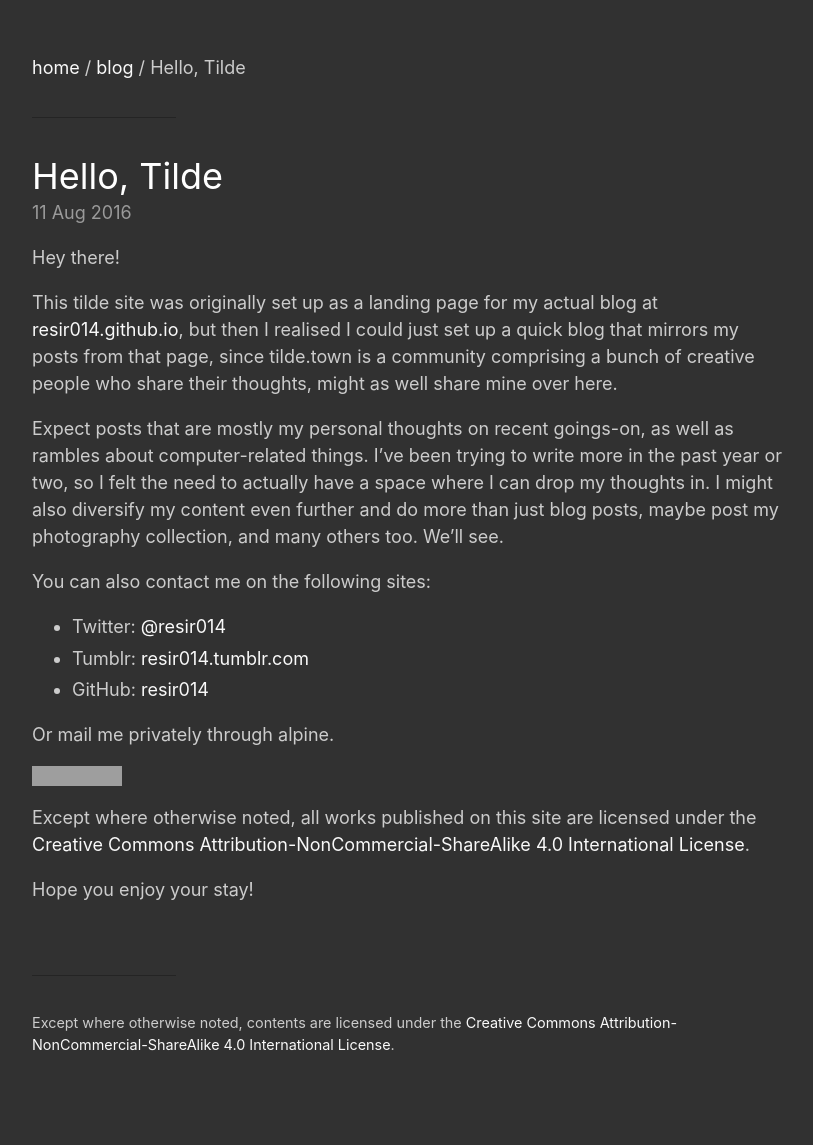
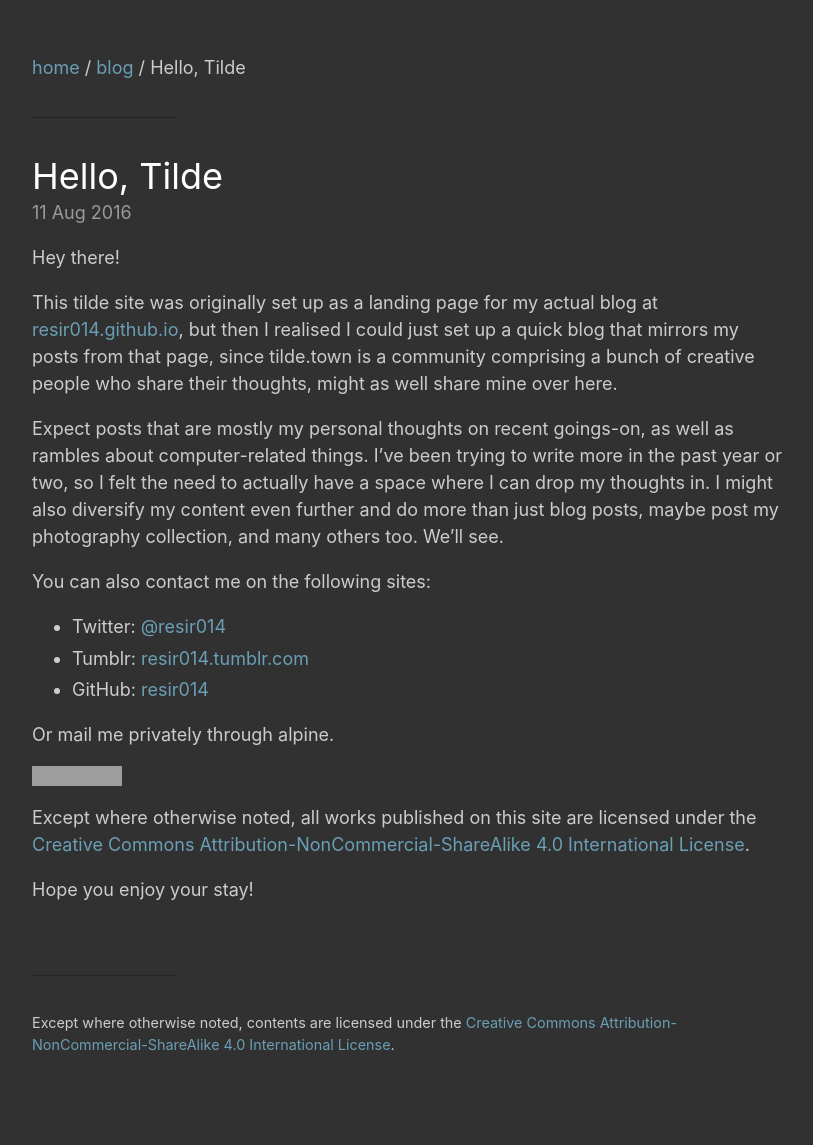
Before and after one commit to resir014/resir014-tilde, a Jekyll site: the page built from _posts/2016-08-11-hello-tilde.md, in a window 1280 px wide. Shown: the whole page, without its empty margins (22-835 px from the left). Built offline with Jekyll 4.4.1, drawn with Linux system fonts in a browser that asks for light colours; grey boxes are pictures that could not be loaded.

Commit message:
minor style fixes, added lead text to post layout

```diff
--- a/_layouts/post.html
+++ b/_layouts/post.html
@@ -7,6 +7,9 @@
   {% if page.date %}
   <time datetime="{{ page.date | date_to_xmlschema }}" class="post-date">{{ page.date | date_to_string }}</time>
   {% endif %}
+  {% if page.lead %}
+    <p class="lead">{{ page.lead }}</p>
+  {% endif %}
   <section class="post-content">
     {{ content }}
   </section>
--- a/_sass/_variables.scss
+++ b/_sass/_variables.scss
@@ -21,7 +21,7 @@
 $body-color-muted: $gray-3;
 $body-bg: $gray-5;
 $heading-color: #fff;
-$link-color: $gray-1;
+$link-color: $blue;
 
 $border-color: darken($gray-5, 2.5%);
 $message-background-color: $border-color;
@@ -36,4 +36,4 @@
 
 $code-font-family: Menlo, Monaco, "Consolas", "Courier New", monospace;
 $code-color: #bf616a;
-$code-background-color: $border-color;
+$code-background-color: #404040;
```
